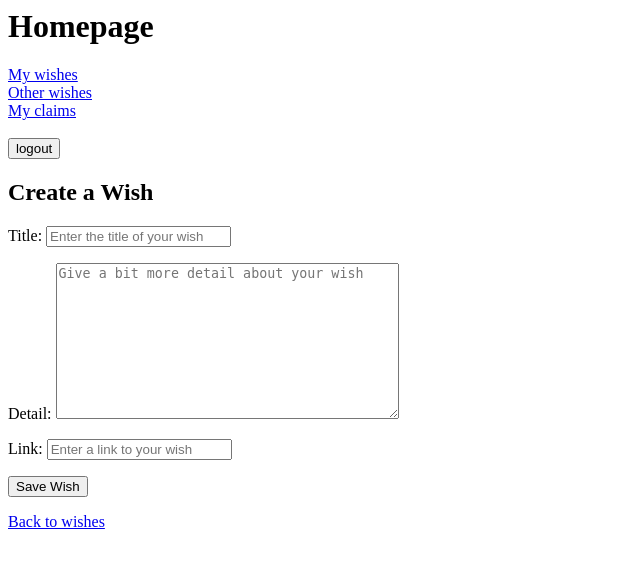
After one commit to rogfrich/gifts, a Django app: page /create-wish/ in a window 1280 px wide. The commit adds this page. Shown: the top 568 px of the page, without its empty margins (0-640 px from the left). Run offline with Django 5.2, Linux system fonts and the light colour scheme; the visitor is signed in with stand-in values (Sample User, id 1).

Commit message:
add feature to create a wish

```diff
--- /dev/null
+++ b/gifts/forms.py
@@ -0,0 +1,12 @@
+from django import forms
+from .models import Wish
+
+class WishForm(forms.ModelForm):
+    class Meta:
+        model = Wish
+        fields = ['title', 'detail', 'link']
+        widgets = {
+            'title': forms.TextInput(attrs={'placeholder': 'Enter the title of your wish'}),
+            'detail': forms.Textarea(attrs={'placeholder': 'Give a bit more detail about your wish'}),
+            'link': forms.TextInput(attrs={'placeholder': 'Enter a link to your wish'}),
+        }
--- a/gifts/templates/gifts/my-wishes.html
+++ b/gifts/templates/gifts/my-wishes.html
@@ -3,7 +3,7 @@
 {% block content %}
 
 <br>
-
+<a href = {% url 'create_wish' %}>Create a new wish</a>
 <table>
     <tr>
         <td>Tite</td>
--- /dev/null
+++ b/gifts/templates/gifts/wish-form.html
@@ -0,0 +1,10 @@
+{% extends "gifts/base.html" %}
+{% block content %}
+  <h2>{% if form.instance.pk %}Edit Wish{% else %}Create a Wish{% endif %}</h2>
+  <form method="post">
+    {% csrf_token %}
+    {{ form.as_p }}
+    <button type="submit">Save Wish</button>
+  </form>
+  <a href="{% url 'my_wishes' %}">Back to wishes</a>
+{% endblock %}
--- a/gifts/urls.py
+++ b/gifts/urls.py
@@ -5,6 +5,7 @@ from .views import home
 from .views import my_wishes
 from .views import other_wishes
 from .views import my_claims
+from .views import create_wish
 
 
 
@@ -15,4 +16,6 @@ urlpatterns = [
     path('wishes/', other_wishes, name='other_wishes'),
     path('my-wishes/', my_wishes, name='my_wishes'),
     path('my-claims/', my_claims, name='my_claims'),
+    path('create-wish/', create_wish, name='create_wish'),
+
 ]
--- a/gifts/views.py
+++ b/gifts/views.py
@@ -1,6 +1,7 @@
 from django.shortcuts import render, redirect
 from django.contrib.auth.decorators import login_required
 from .models import Wish
+from .forms import WishForm
 from django.contrib.auth.views import LoginView, LogoutView
 
 class CustomLoginView(LoginView):
@@ -33,3 +34,22 @@ def other_wishes(request):
 @login_required
 def my_claims(request):
     return render(request, 'gifts/my-claims.html')
+
+
+@login_required
+def create_wish(request):
+    if request.method == 'POST':
+        form = WishForm(request.POST)
+        if form.is_valid():
+            wish = form.save(commit=False)
+            wish.user = request.user
+            wish.save()
+            return redirect('my_wishes')
+    else:
+        form = WishForm()
+
+    context = {
+        'form': form
+    }
+
+    return render(request, 'gifts/wish-form.html', context=context)
```
